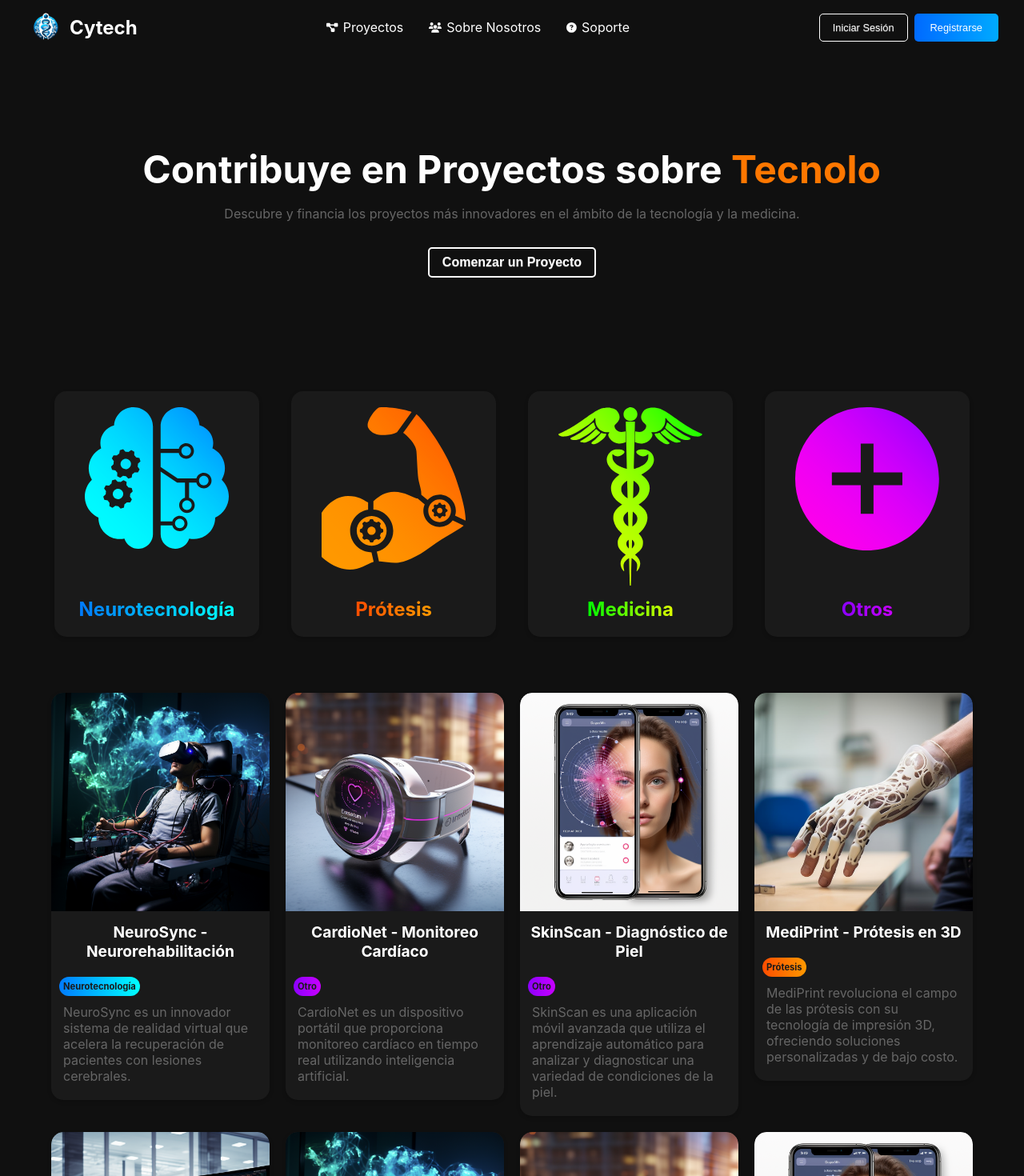
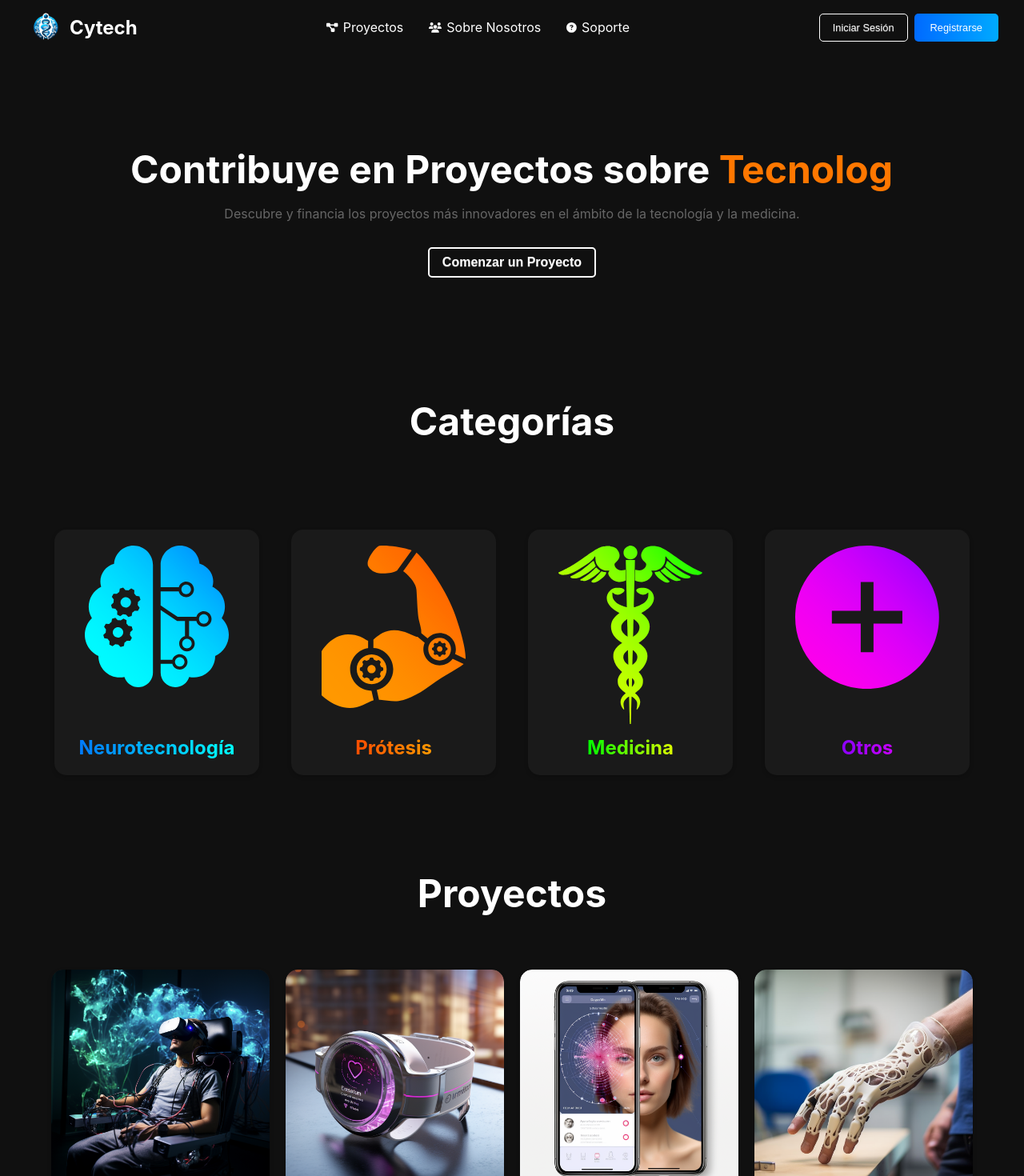
Before and after one commit to DiegoK36/Cytech, a React (Create React App) app in the folder cytech-app/: page /categorias in a window 1280 px wide. Shown: the top 1470 px of the page at 80% size. Built offline with nearby package versions, Linux system fonts and the light colour scheme.

Commit message:
filtros aplicados correctamente

```diff
--- a/cytech-app/src/components/Categoria.js
+++ b/cytech-app/src/components/Categoria.js
@@ -1,12 +1,30 @@
-import React from 'react';
+import React, { useState } from 'react';
 import '../css/Categoria.css';
 
-const Categoria = ({ items }) => {
+const Categoria = ({ items, onCategoriaClick }) => {
+    const [activeItem, setActiveItem] = useState(null);
+
+    const handleCategoriaClick = (categoria) => {
+        // Si se hace clic en la misma categoría activa, elimina el filtro
+        if (activeItem === categoria) {
+            onCategoriaClick(null);
+            setActiveItem(null);
+        } else {
+            // Si se hace clic en una categoría diferente, aplica el filtro
+            onCategoriaClick(categoria);
+            setActiveItem(categoria);
+        }
+    };
+
     return (
         <div className="categoria-container">
             <div className="categoria">
                 {items.map((item, index) => (
-                    <div className="categoria-item" key={index}>
+                    <div
+                        className={`categoria-item ${activeItem === item.title ? 'active' : ''}`}
+                        key={index}
+                        onClick={() => handleCategoriaClick(item.title)}
+                    >
                         <img src={item.imgUrl} alt={item.title} />
                         <h3>{item.title}</h3>
                     </div>
--- a/cytech-app/src/css/Categoria.css
+++ b/cytech-app/src/css/Categoria.css
@@ -30,16 +30,19 @@
     -webkit-text-fill-color: transparent;
     -webkit-background-clip: text;
 }
-.categoria-item:nth-child(1):hover h3 {
+.categoria-item:nth-child(1):hover h3,
+.categoria-item:nth-child(1).active h3{
     background: rgb(26, 26, 26);
     -webkit-text-fill-color: transparent;
     -webkit-background-clip: text;
 }
-.categoria-item:nth-child(1):hover {
+.categoria-item:nth-child(1):hover,
+.categoria-item:nth-child(1).active {
     background: linear-gradient(90deg, rgba(0,123,255,1) 0%, rgba(0,255,255,1) 100%);
     scale: 1.1;
 }
-.categoria-item:nth-child(1):hover img{
+.categoria-item:nth-child(1):hover img,
+.categoria-item:nth-child(1).active img{
     filter: grayscale(100%) brightness(500%) invert(0.9);
 }
 
@@ -50,35 +53,42 @@
     -webkit-text-fill-color: transparent;
     -webkit-background-clip: text;
 }
-.categoria-item:nth-child(2):hover h3 {
+.categoria-item:nth-child(2):hover h3,
+.categoria-item:nth-child(2).active h3{
     background: rgb(26, 26, 26);
     -webkit-text-fill-color: transparent;
     -webkit-background-clip: text;
 }
-.categoria-item:nth-child(2):hover {
+.categoria-item:nth-child(2):hover,
+.categoria-item:nth-child(2).active {
   background: linear-gradient(90deg, rgb(255, 77, 0) 0%, rgb(255, 153, 0) 100%);
   scale: 1.1;
 }
-.categoria-item:nth-child(2):hover img{
+.categoria-item:nth-child(2):hover img,
+.categoria-item:nth-child(2).active img{
     filter: grayscale(100%) brightness(500%) invert(0.9);
 }
 
 
-.categoria-item:nth-child(3) h3 {
+.categoria-item:nth-child(3) h3,
+.categoria-item:nth-child(3).active h3 {
   background: linear-gradient(90deg, rgb(0, 255, 0) 0%, rgb(221, 255, 0) 100%);
     -webkit-text-fill-color: transparent;
     -webkit-background-clip: text;
 }
-.categoria-item:nth-child(3):hover h3 {
+.categoria-item:nth-child(3):hover h3,
+.categoria-item:nth-child(3).active h3 {
     background: rgb(26, 26, 26);
     -webkit-text-fill-color: transparent;
     -webkit-background-clip: text;
 }
-.categoria-item:nth-child(3):hover {
+.categoria-item:nth-child(3):hover,
+.categoria-item:nth-child(3).active {
   background: linear-gradient(90deg, rgb(0, 255, 0) 0%, rgb(221, 255, 0) 100%);
   scale: 1.1;
 }
-.categoria-item:nth-child(3):hover img{
+.categoria-item:nth-child(3):hover img,
+.categoria-item:nth-child(3).active img{
     filter: grayscale(100%) brightness(500%) invert(0.9);
 }
 
@@ -88,16 +98,19 @@
     -webkit-text-fill-color: transparent;
     -webkit-background-clip: text;
 }
-.categoria-item:nth-child(4):hover h3 {
+.categoria-item:nth-child(4):hover h3,
+.categoria-item:nth-child(4).active h3 {
     background: rgb(26, 26, 26);
     -webkit-text-fill-color: transparent;
     -webkit-background-clip: text;
 }
-.categoria-item:nth-child(4):hover {
+.categoria-item:nth-child(4):hover,
+.categoria-item:nth-child(4).active {
   background-image: linear-gradient(90deg, rgb(140, 0, 255) 0%, rgb(200, 0, 255) 100%);
     scale: 1.1;
 }
-.categoria-item:nth-child(4):hover img{
+.categoria-item:nth-child(4):hover img,
+.categoria-item:nth-child(4).active img{
     filter: grayscale(100%) brightness(500%) invert(0.9);
 }
 
--- a/cytech-app/src/css/Inicio.css
+++ b/cytech-app/src/css/Inicio.css
@@ -56,6 +56,21 @@ p {
 }
 
 .hero h2 {
+  font-size: 3rem;
+  margin-bottom: 1rem;
+  display: inline;
+  color: white;
+  background-clip: text;
+}
+.section-title-container{
+  width: 100%;
+  display: flex;
+  justify-content: center;
+  align-items: center;
+  text-align: center;
+  margin-top: 50px;
+}
+.section-title {
   font-size: 3rem;
   margin-bottom: 1rem;
   display: inline;
--- a/cytech-app/src/css/Proyectos.css
+++ b/cytech-app/src/css/Proyectos.css
@@ -41,7 +41,6 @@
 
 .proyectos-item h3 {
     margin-top: 0px;
-    text-align: center;
     font-weight: bold;
     font-size: 1.2em;
     margin-bottom: 0;
@@ -55,7 +54,7 @@
 
 .proyectos-item p {
     margin-top: 5px;
-    margin-bottom: 20px;
+    margin-bottom: 10px;
     padding: 0 15px;
 }
 
--- a/cytech-app/src/views/Categorias.js
+++ b/cytech-app/src/views/Categorias.js
@@ -51,14 +51,14 @@ const proyecto = [
         imgUrl: CardioNet,
         title: 'CardioNet - Monitoreo Cardíaco',
         category_class: 'otro',
-        category: 'Otro',
+        category: 'Otros',
         description: 'CardioNet es un dispositivo portátil que proporciona monitoreo cardíaco en tiempo real utilizando inteligencia artificial.'
     },
     {
         imgUrl: SkinScan,
         title: 'SkinScan - Diagnóstico de Piel',
         category_class: 'otro',
-        category: 'Otro',
+        category: 'Otros',
         description: 'SkinScan es una aplicación móvil avanzada que utiliza el aprendizaje automático para analizar y diagnosticar una variedad de condiciones de la piel.'
     },
     {
@@ -86,14 +86,14 @@ const proyecto = [
         imgUrl: CardioNet,
         title: 'CardioNet - Monitoreo Cardíaco',
         category_class: 'otro',
-        category: 'Otro',
+        category: 'Otros',
         description: 'CardioNet es un dispositivo portátil que proporciona monitoreo cardíaco en tiempo real utilizando inteligencia artificial.'
     },
     {
         imgUrl: SkinScan,
         title: 'SkinScan - Diagnóstico de Piel',
         category_class: 'otro',
-        category: 'Otro',
+        category: 'Otros',
         description: 'SkinScan es una aplicación móvil avanzada que utiliza el aprendizaje automático para analizar y diagnosticar una variedad de condiciones de la piel.'
     },
     {
@@ -112,6 +112,20 @@ const proyecto = [
     },
 ];
 const Categorias = () => {
+    const [activeCategoria, setActiveCategoria] = useState(null);
+    const [filteredProyectos, setFilteredProyectos] = useState(proyecto);
+
+    const handleCategoriaClick = (categoria) => {
+        setActiveCategoria(categoria);
+
+        // Aplica el filtro o restablece si la categoría es null
+        setFilteredProyectos(
+            categoria
+                ? proyecto.filter((proyecto) => proyecto.category === categoria)
+                : proyecto
+        );
+    };
+
 
     const getTransformValue = () => {
         const displacementFactor = 9; // FACTOR DE DESPLAZAMIENTO
@@ -139,9 +153,14 @@ const Categorias = () => {
                         </div>
                     </section>
                 </div>
-
-                    <Categoria items={items} />
-                    <Proyecto proyecto={proyecto} />
+                    <div className="section-title-container">
+                    <h3 className="section-title">Categorías</h3>
+                    </div>
+                    <Categoria items={items} onCategoriaClick={handleCategoriaClick} />
+                    <div className="section-title-container">
+                    <h3 className="section-title">Proyectos</h3>
+                    </div>
+                    <Proyecto proyecto={filteredProyectos} />
                     <CTA />
                 </main>
                 <Footer />
```
